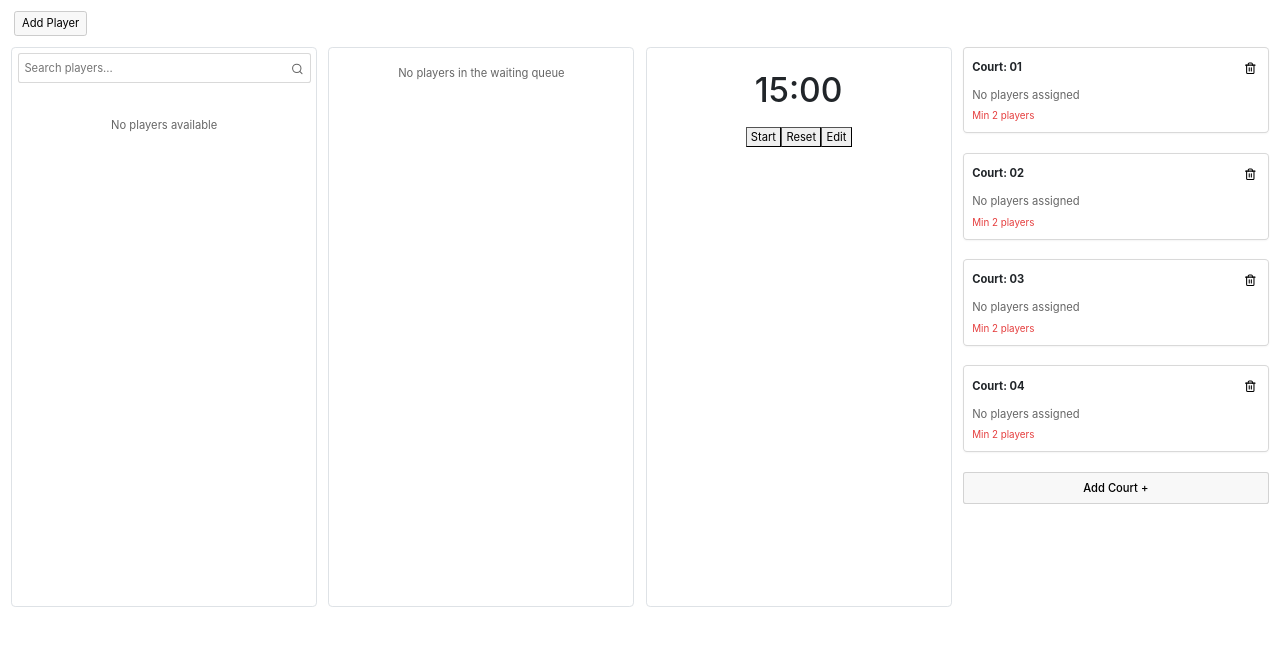
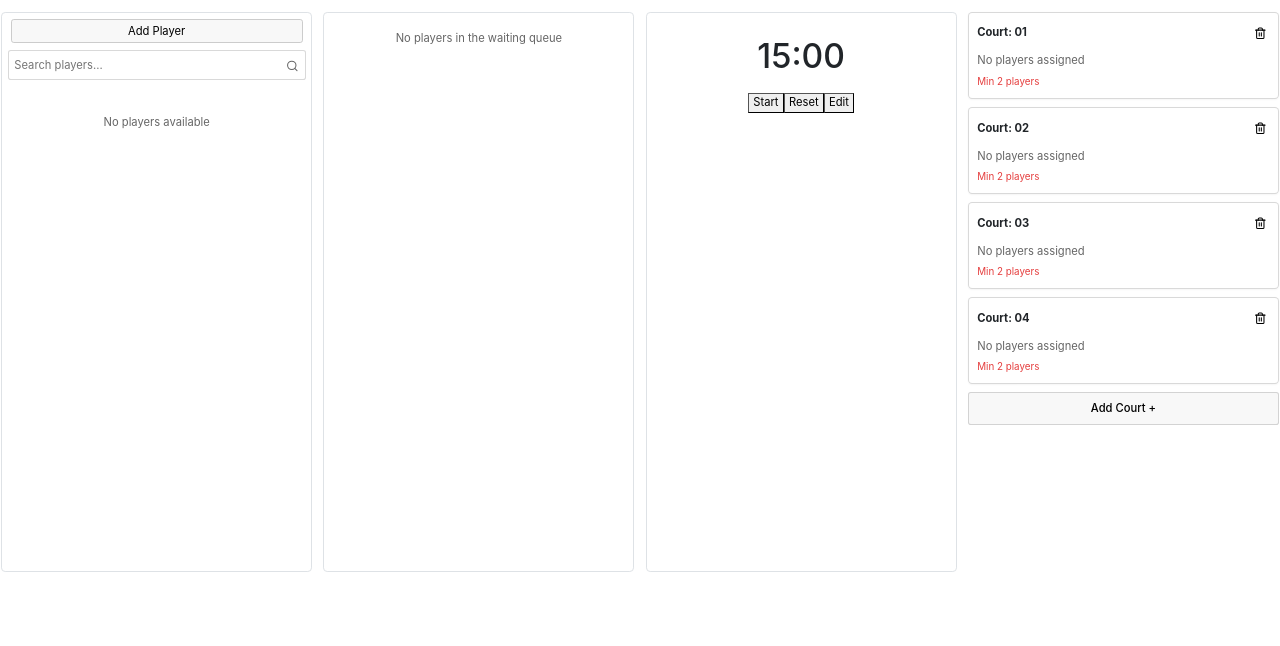
Before and after one commit to ShukriPro/badminton, a React (Create React App) app: page / in a window 1280 px wide. Shown: the top 646 px of the page. Built offline with nearby package versions, Linux system fonts and the light colour scheme.

Commit message:
Font size increase and bold on the court

```diff
--- a/src/App.js
+++ b/src/App.js
@@ -22,10 +22,9 @@ function App() {
 
   return (
     <div style={{
-      padding: "1rem",
+      padding: "0.1rem",
     }}>
-      {/* Full width header */}
-      <Header />
+
 
       {/* Grid with four columns for the rest of the content */}
       <div
--- a/src/components/Courts.js
+++ b/src/components/Courts.js
@@ -66,12 +66,14 @@ function Courts() {
     padding: '4px 8px',
     margin: '2px 0',
     backgroundColor: '#f9f9f9',
-    display: 'block'
+    display: 'block',
+    fontWeight: 'bold',
+    fontSize: '1.25rem'
   };
 
   return (
     <div>
-      <div style={{ display: 'flex', flexDirection: 'column', gap: '16px' }}>
+      <div style={{ display: 'flex', flexDirection: 'column'}}>
         {courts.map((court) => (
           <div key={court.id} style={courtStyle}>
             <div style={{ display: 'flex', justifyContent: 'space-between', alignItems: 'center' }}>
--- a/src/components/Header.js
+++ b/src/components/Header.js
@@ -78,7 +78,8 @@ const Header = () => {
     padding: '4px 10px',
     margin: '0 4px',
     background: '#f8f8f8',
-    cursor: 'pointer'
+    cursor: 'pointer',
+    width: '100%'
   };
 
   return (
@@ -89,7 +90,7 @@ const Header = () => {
             <button
               key={item.id}
               onClick={() => handleMenuClick(item)}
-              style={buttonStyle}
+              style={{ ...buttonStyle, width: '100%' }}
             >
               {item.label}
             </button>
--- a/src/components/PlayerList.js
+++ b/src/components/PlayerList.js
@@ -1,6 +1,6 @@
 import React, { useState, useEffect } from 'react';
 import { Search } from 'lucide-react';
-
+import Header from './Header';
 function PlayerList() {
   const [players, setPlayers] = useState([]);
   const [showAddDialog, setShowAddDialog] = useState(false);
@@ -127,6 +127,8 @@ function PlayerList() {
 
   return (
     <div>
+      {/* Full width header */}
+      <Header />
       <div style={{ marginBottom: '0.1rem', position: 'relative' }}>
         <input
           type="text"
```
